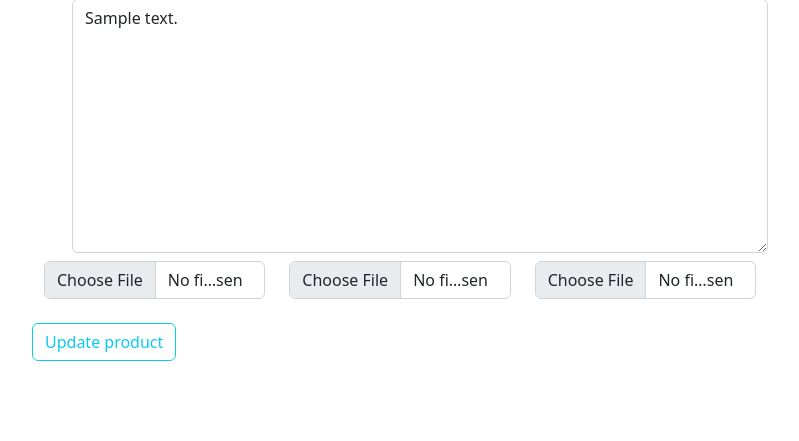
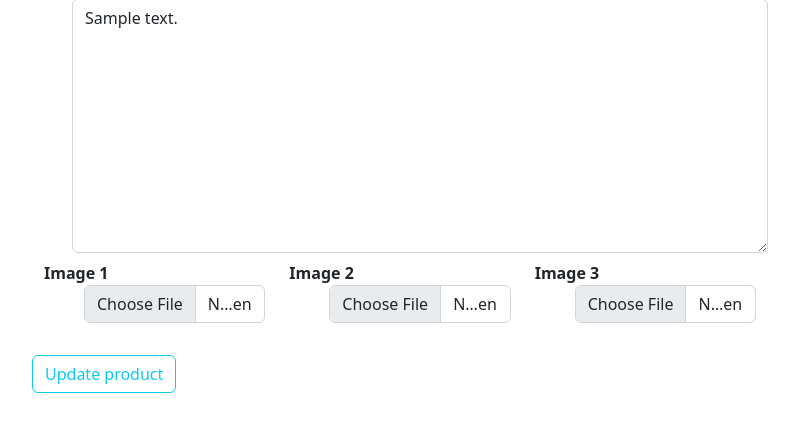
Before and after one commit to Igorcand/E-commerce-Flask, a Flask app: page /updateproduct/1 in a window 1280 px wide. Shown: the part 585-1026 px from the top of the page, without its empty margins (240-1039 px from the left). Before the commit the page ends 946 px from the top, so only its background shows below. Run offline with Flask 2, Linux system fonts and the light colour scheme; tables that the repository leaves empty hold one stand-in row (values such as "Sample post"); some libraries are stand-ins or nearby versions.

Commit message:
change code to update images

```diff
--- a/shop/templates/products/addproduct.html
+++ b/shop/templates/products/addproduct.html
@@ -40,9 +40,9 @@
 
                 <div class="container">
                     <div class="row">
-                        <div class="col-md-4">{{ render_field(form.image_1, class="form-control") }}</div>
-                        <div class="col-md-4">{{ render_field(form.image_2, class="form-control") }}</div>
-                        <div class="col-md-4">{{ render_field(form.image_3, class="form-control") }}</div>
+                        <div class="col-md-4">{{ render_field(form.image_1, class="form-control", required=True) }}</div>
+                        <div class="col-md-4">{{ render_field(form.image_2, class="form-control", required=True) }}</div>
+                        <div class="col-md-4">{{ render_field(form.image_3, class="form-control", required=True) }}</div>
 
                     </div>
                 </div>
--- a/shop/templates/products/updateproduct.html
+++ b/shop/templates/products/updateproduct.html
@@ -40,9 +40,9 @@
 
                 <div class="container">
                     <div class="row">
-                        <div class="col-md-4"><input type="file" name="image_1" class="form-control"></div>
-                        <div class="col-md-4"><input type="file" name="image_2" class="form-control"></div>
-                        <div class="col-md-4"><input type="file" name="image_3" class="form-control"></div>
+                        <div class="col-md-4">{{ render_field(form.image_1, class="form-control") }}</div>
+                        <div class="col-md-4">{{ render_field(form.image_2, class="form-control") }}</div>
+                        <div class="col-md-4">{{ render_field(form.image_3, class="form-control") }}</div>
 
                     </div>
                 </div>
```
